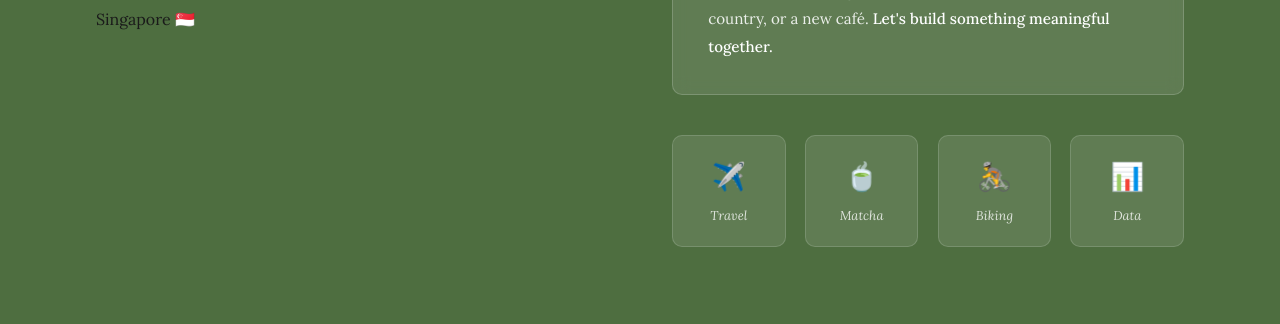
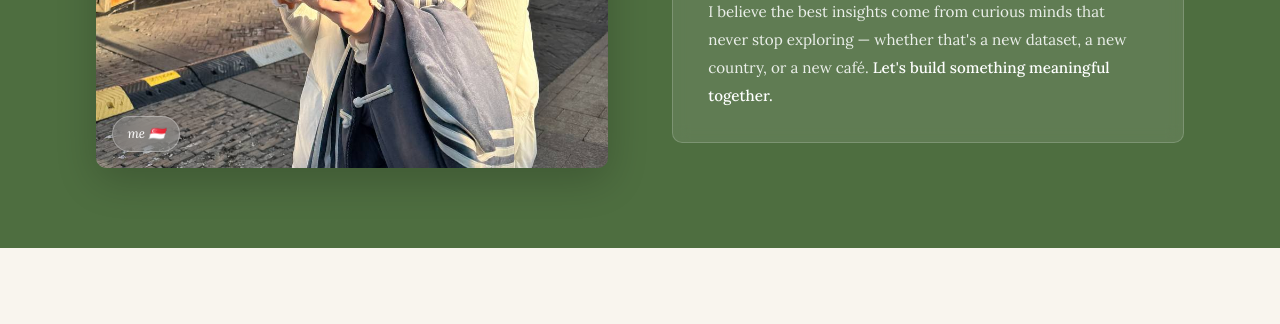
Before and after one commit to HengLiEn/LiEn_Web, a Flask app: page / in a window 1280 px wide. Shown: the part 1395-1719 px from the top of the page. Run offline with Flask 3, Linux system fonts and the light colour scheme.

Commit message:
made edits to html

```diff
--- a/app.py
+++ b/app.py
@@ -7,11 +7,7 @@ app = Flask(__name__)
 
 PHOTOS = {
     "hero":    "photo_2026-04-12_19-09-57.jpg",   # largest — hero right panel
-    "travel1": "photo_2026-04-12_19-10-03.jpg",
-    "travel2": "photo_2026-04-12_19-10-00.jpg",
-    "travel3": "photo_2026-04-12_19-09-52.jpg",
-    "travel4": "photo_2026-04-12_19-09-20.jpg",
-    "about":   "photo_2026-04-12_19-09-19.jpg",   # about section card
+    "about":   "photo_2026-04-12_19-51-34.jpg",   # about section card
 }
 
 @app.route("/")
--- a/static/style.css
+++ b/static/style.css
@@ -6,6 +6,7 @@
   --matcha:      #4e6e40;
   --matcha-lt:   #7da065;
   --matcha-pale: #ddecd0;
+  --matcha-deep: #3d5a30;
   --cream:       #f9f5ee;
   --warm:        #f0ece3;
   --ink:         #1a1a1a;
@@ -38,44 +42,72 @@ nav {
 .nav-links { display: flex; gap: 2.2rem; list-style: none; }
 .nav-links a { text-decoration: none; font-family: 'Lora', serif; font-size: .88rem; color: var(--ink-soft); transition: color .25s; }
 .nav-links a:hover { color: var(--matcha); }
-#hero { min-height: 100vh; display: grid; grid-template-columns: 1fr 1fr; padding-top: 70px; position: relative; overflow: hidden; }
-.hero-left { display: flex; flex-direction: column; justify-content: center; padding: 5rem 3rem 5rem 6rem; z-index: 2; }
+
+/* ── Hero ── */
+#hero {
+  height: 100vh;
+  display: grid;
+  grid-template-columns: 1fr 1fr;
+  padding-top: 70px;
+  position: relative;
+  overflow: hidden;
+  background: var(--cream);
+}
+.hero-left { display: flex; flex-direction: column; justify-content: center; padding: 4rem 3rem 4rem 6rem; z-index: 2; }
 .hero-eyebrow { font-family: 'Lora', serif; font-size: .88rem; font-style: italic; color: var(--matcha); margin-bottom: 1.3rem; opacity: 0; animation: fadeUp .7s .2s forwards; }
 .hero-name { font-family: 'EB Garamond', Georgia, serif; font-size: clamp(3.4rem, 5.2vw, 5.8rem); font-weight: 400; line-height: 1.06; color: var(--ink); opacity: 0; animation: fadeUp .7s .35s forwards; }
 .hero-name em { font-style: italic; color: var(--matcha); }
 .hero-tagline { margin-top: 1.5rem; font-size: 1rem; line-height: 1.75; color: var(--ink-soft); max-width: 430px; opacity: 0; animation: fadeUp .7s .5s forwards; }
 .hero-pills { display: flex; gap: .6rem; flex-wrap: wrap; margin-top: 1.8rem; opacity: 0; animation: fadeUp .7s .65s forwards; }
-.pill { background: var(--matcha-pale); color: var(--matcha); border-radius: 100px; padding: .3rem 1rem; font-family: 'Lora', serif; font-size: .8rem; font-style: italic; }
+.pill { background: var(--matcha-pale); color: var(--matcha); border-radius: 100px; padding: .3rem 1rem; font-family: 'Lora', serif; font-size: .8rem; font-style: italic; border: 1px solid rgba(78,110,64,.2); }
 .hero-cta { margin-top: 2.5rem; display: flex; gap: 1rem; align-items: center; opacity: 0; animation: fadeUp .7s .8s forwards; }
 .btn { display: inline-block; padding: .75rem 2rem; border-radius: 100px; font-family: 'Lora', serif; font-size: .9rem; font-style: italic; text-decoration: none; cursor: pointer; transition: all .25s; }
 .btn-primary { background: var(--matcha); color: var(--white); border: none; }
-.btn-primary:hover { background: #3d5a30; transform: translateY(-2px); box-shadow: 0 8px 24px rgba(78,110,64,.28); }
+.btn-primary:hover { background: var(--matcha-deep); transform: translateY(-2px); box-shadow: 0 8px 24px rgba(78,110,64,.28); }
 .btn-outline { background: transparent; color: var(--matcha); border: 1.5px solid var(--matcha); }
 .btn-outline:hover { background: var(--matcha-pale); }
 .hero-right { position: relative; overflow: hidden; opacity: 0; animation: fadeIn 1s .4s forwards; }
-.hero-right img { width: 100%; height: 100%; object-fit: cover; }
-.hero-right::after { content: ''; position: absolute; inset: 0; background: linear-gradient(to right, var(--cream) 0%, transparent 38%); }
+.hero-right img { width: 100%; height: 100%; object-fit: cover; object-position: center center; }
+.hero-right::after { content: ''; position: absolute; inset: 0; background: linear-gradient(to right, var(--cream) 0%, rgba(249,245,238,.5) 30%, transparent 55%); }
 .hero-scroll { position: absolute; bottom: 2.5rem; left: 6rem; display: flex; align-items: center; gap: .8rem; font-family: 'Lora', serif; font-size: .8rem; font-style: italic; color: var(--ink-muted); opacity: 0; animation: fadeUp .7s 1.1s forwards; }
 .scroll-line { width: 40px; height: 1px; background: var(--matcha-lt); }
-#about { background: var(--matcha); padding: 5rem 6rem; display: grid; grid-template-columns: 1fr 1fr; gap: 4rem; align-items: center; position: relative; overflow: hidden; }
-#about::before { content: '抹茶'; font-family: serif; font-size: 14rem; position: absolute; right: -1rem; top: -2rem; color: rgba(255,255,255,.05); pointer-events: none; line-height: 1; }
+
+/* ── About — matcha background ── */
+#about {
+  background: var(--matcha);
+  padding: 5rem 6rem;
+  display: grid;
+  grid-template-columns: 1fr 1fr;
+  gap: 4rem;
+  align-items: center;
+  position: relative;
+  overflow: hidden;
+}
+#about::before { font-family: serif; font-size: 14rem; position: absolute; right: -1rem; top: -2rem; color: rgba(255,255,255,.05); pointer-events: none; line-height: 1; }
+.about-photo-wrap { position: relative; border-radius: var(--radius); overflow: hidden; box-shadow: 0 12px 40px rgba(0,0,0,.2); aspect-ratio: 3/4; }
+.about-photo-wrap img { width: 100%; height: 100%; object-fit: cover; object-position: top center; }
+.about-photo-badge { position: absolute; bottom: 1rem; left: 1rem; background: rgba(255,255,255,.18); backdrop-filter: blur(8px); border: 1px solid rgba(255,255,255,.3); color: var(--white); font-family: 'Lora', serif; font-size: .82rem; font-style: italic; padding: .4rem .9rem; border-radius: 100px; }
 .about-label { font-family: 'Lora', serif; font-size: .85rem; font-style: italic; color: var(--matcha-pale); margin-bottom: .9rem; }
 .about-title { font-family: 'EB Garamond', Georgia, serif; font-size: clamp(2.2rem, 3.5vw, 3.2rem); font-weight: 400; line-height: 1.2; color: var(--white); }
 .about-title em { font-style: italic; color: #b2d89a; }
-.about-dialog { background: rgba(255,255,255,.10); border: 1px solid rgba(255,255,255,.18); border-radius: var(--radius); padding: 2rem 2.2rem; backdrop-filter: blur(8px); }
+.about-dialog { background: rgba(255,255,255,.10); border: 1px solid rgba(255,255,255,.18); border-radius: var(--radius); padding: 2rem 2.2rem; backdrop-filter: blur(8px); margin-top: 1.5rem; }
 .dialog-quote { font-family: 'EB Garamond', serif; font-size: 3.5rem; line-height: 1; color: #b2d89a; margin-bottom: .4rem; }
 .dialog-text { font-family: 'Lora', serif; font-size: .95rem; line-height: 1.85; color: rgba(255,255,255,.88); }
 .dialog-text strong { color: var(--white); font-weight: 500; }
-.about-hobbies { display: flex; gap: 1.2rem; margin-top: 2.5rem; flex-wrap: wrap; }
-.hobby-card { display: flex; flex-direction: column; align-items: center; gap: .5rem; background: rgba(255,255,255,.10); border-radius: var(--radius); padding: 1.2rem 1.5rem; flex: 1; min-width: 100px; border: 1px solid rgba(255,255,255,.15); transition: background .25s, transform .25s; }
+.about-hobbies { display: grid; grid-template-columns: repeat(4, 1fr); gap: 1.2rem; margin-top: 2.5rem; }
+.hobby-card { display: flex; flex-direction: column; align-items: center; gap: .5rem; background: rgba(255,255,255,.10); border-radius: var(--radius); padding: 1.2rem 1.5rem; border: 1px solid rgba(255,255,255,.15); transition: background .25s, transform .25s; }
 .hobby-card:hover { background: rgba(255,255,255,.18); transform: translateY(-3px); }
 .hobby-emoji { font-size: 1.7rem; }
 .hobby-name { font-family: 'Lora', serif; font-size: .8rem; font-style: italic; color: rgba(255,255,255,.80); }
-.section { padding: 5rem 6rem; }
+
+/* ── Generic sections ── */
+.section { padding: 5rem 6rem; background: var(--cream); }
 .section-alt { background: var(--warm); }
 .section-label { font-family: 'Lora', serif; font-size: .85rem; font-style: italic; color: var(--matcha); margin-bottom: .7rem; }
 .section-title { font-family: 'EB Garamond', Georgia, serif; font-size: clamp(2rem, 3vw, 2.8rem); font-weight: 400; line-height: 1.2; color: var(--ink); margin-bottom: 3rem; }
 .section-title em { font-style: italic; color: var(--matcha); }
+
+/* ── Education ── */
 .edu-grid { display: grid; grid-template-columns: 1fr 1fr; gap: 1.5rem; }
 .edu-card { background: var(--white); border-radius: var(--radius); padding: 2rem 2.2rem; box-shadow: var(--shadow); border-left: 4px solid var(--matcha); transition: transform .25s, box-shadow .25s; }
 .edu-card:hover { transform: translateY(-4px); box-shadow: 0 12px 40px rgba(78,110,64,.14); }
--- a/templates/index.html
+++ b/templates/index.html
@@ -19,6 +19,7 @@
   </ul>
 </nav>
 
+<!-- ── Hero ── -->
 <section id="hero">
   <div class="hero-left">
     <p class="hero-eyebrow">Business Analytics · Data · Digital</p>
@@ -36,17 +37,18 @@
     </div>
   </div>
   <div class="hero-right">
-    <img src="{{ url_for('static', filename='photos/' + photos.hero) }}" alt="Heng Li En"
+    <img src="{{ url_for('static', filename=photos.hero) }}" alt="Heng Li En"
          onerror="this.src='https://images.unsplash.com/photo-1549465220-1a8b9238cd48?w=900&q=80&fit=crop'"/>
   </div>
   <div class="hero-scroll"><div class="scroll-line"></div> Scroll to explore</div>
 </section>
 
+<!-- ── About ── -->
 <section id="about">
   <div class="about-photo-wrap">
-    <img src="{{ url_for('static', filename='photos/' + photos.about) }}" alt="Li En"
+    <img src="{{ url_for('static', filename=photos.about) }}" alt="Li En"
          onerror="this.src='https://images.unsplash.com/photo-1508009603885-50cf7c8dd0d5?w=600&q=80&fit=crop'"/>
-    <div class="about-photo-badge">Singapore &#127480;&#127468;</div>
+    <div class="about-photo-badge">me &#127480;&#127468;</div>
   </div>
   <div>
     <p class="about-label">A little about me</p>
@@ -59,39 +61,11 @@
         I believe the best insights come from curious minds that never stop exploring — whether that's a new dataset, a new country, or a new café. <strong>Let's build something meaningful together.</strong>
       </p>
     </div>
-    <div class="about-hobbies">
-      <div class="hobby-card"><span class="hobby-emoji">&#9992;&#65039;</span><span class="hobby-name">Travel</span></div>
-      <div class="hobby-card"><span class="hobby-emoji">&#127861;</span><span class="hobby-name">Matcha</span></div>
-      <div class="hobby-card"><span class="hobby-emoji">&#128692;</span><span class="hobby-name">Biking</span></div>
-      <div class="hobby-card"><span class="hobby-emoji">&#128202;</span><span class="hobby-name">Data</span></div>
-    </div>
+
   </div>
 </section>
 
-<div id="travel">
-  <div class="travel-img">
-    <img src="{{ url_for('static', filename='photos/' + photos.travel1) }}" alt="Travel 1"
-         onerror="this.src='https://images.unsplash.com/photo-1492571350019-22de08371fd3?w=600&q=80&fit=crop'"/>
-    <span class="travel-label">Adventures</span>
-  </div>
-  <div class="travel-img">
-    <img src="{{ url_for('static', filename='photos/' + photos.travel2) }}" alt="Travel 2"
-         onerror="this.src='https://images.unsplash.com/photo-1555400038-63f5ba517a47?w=600&q=80&fit=crop'"/>
-    <span class="travel-label">Wanderlust</span>
-  </div>
-  <div class="travel-img">
-    <img src="{{ url_for('static', filename='photos/' + photos.travel3) }}" alt="Travel 3"
-         onerror="this.src='https://images.unsplash.com/photo-1464822759023-fed622ff2c3b?w=600&q=80&fit=crop'"/>
-    <span class="travel-label">On the move</span>
-  </div>
-  <div class="travel-img">
-    <img src="{{ url_for('static', filename='photos/' + photos.travel4) }}" alt="Travel 4"
-         onerror="this.src='https://images.unsplash.com/photo-1508009603885-50cf7c8dd0d5?w=600&q=80&fit=crop'"/>
-    <span class="travel-label">Explore</span>
-  </div>
-  <div class="travel-overlay">&#9992; Wanderlust</div>
-</div>
-
+<!-- ── Education ── -->
 <section class="section reveal" id="education">
   <p class="section-label">Academic background</p>
   <h2 class="section-title">Education &amp; <em>qualifications</em></h2>
@@ -114,7 +88,8 @@
   </div>
 </section>
 
-<section class="section section-warm reveal" id="skills">
+<!-- ── Skills ── -->
+<section class="section section-alt reveal" id="skills">
   <p class="section-label">Technical toolkit</p>
   <h2 class="section-title">Skills &amp; <em>technologies</em></h2>
   <div class="skills-grid">
@@ -145,6 +120,7 @@
   </div>
 </section>
 
+<!-- ── Experience ── -->
 <section class="section reveal" id="experience">
   <p class="section-label">Professional journey</p>
   <h2 class="section-title">Work <em>experience</em></h2>
@@ -231,6 +207,7 @@
   </div>
 </section>
 
+<!-- ── Testimonials ── -->
 <section id="testimonials">
   <p class="section-label">What others say</p>
   <h2 class="section-title" style="color:var(--white)">Words of <em style="color:#b8d89e">commendation</em></h2>
@@ -262,7 +239,8 @@
   </div>
 </section>
 
-<section class="section section-warm reveal" id="certifications">
+<!-- ── Certifications ── -->
+<section class="section section-alt reveal" id="certifications">
   <p class="section-label">Credentials</p>
   <h2 class="section-title">Certifications &amp; <em>awards</em></h2>
   <div class="cert-grid">
@@ -274,6 +252,7 @@
   </div>
 </section>
 
+<!-- ── CCA ── -->
 <section class="section reveal" id="cca">
   <p class="section-label">Leadership &amp; activities</p>
   <h2 class="section-title">Co-curricular <em>activities</em></h2>
@@ -317,13 +296,17 @@
   </div>
 </section>
 
+<!-- ── Footer / Contact ── -->
 <footer id="contact">
   <div>
     <div class="footer-title">Let's <em>connect</em><br/>and create.</div>
-    <p class="footer-sub">Open to full-time roles from June 2026 onwards.<br/>Always up for a matcha chat &#9749;</p>
+    <p class="footer-sub">Always up for a matcha chat &#9749;</p>
   </div>
   <div class="contact-items">
-    <div class="contact-item"><div class="contact-icon">&#128231;</div><a href="mailto:henglien@gmail.com">henglien@gmail.com</a></div>
+    <div class="contact-item">
+      <div class="contact-icon">&#128231;</div>
+      <a href="mailto:henglien@example.com">henglien@example.com</a>
+    </div>
     <div class="contact-item"><div class="contact-icon">&#128241;</div><span>+65 9759 3355</span></div>
     <div class="contact-item"><div class="contact-icon">&#128205;</div><span>Singapore &#127480;&#127468;</span></div>
     <div class="contact-item"><div class="contact-icon">&#127891;</div><span>Nanyang Technological University · May 2026</span></div>
@@ -332,23 +315,30 @@
 </footer>
 
 <script>
+  // Scroll reveal
   const reveals = document.querySelectorAll('.reveal');
   const observer = new IntersectionObserver(entries => {
-    entries.forEach(e => { if (e.isIntersecting) { e.target.classList.add('visible'); observer.unobserve(e.target); } });
+    entries.forEach(e => {
+      if (e.isIntersecting) {
+        e.target.classList.add('visible');
+        observer.unobserve(e.target);
+      }
+    });
   }, { threshold: 0.1 });
   reveals.forEach(el => observer.observe(el));
 
+  // Active nav highlight
   const sections = document.querySelectorAll('section[id], footer[id]');
   const navLinks = document.querySelectorAll('.nav-links a');
   const secObs = new IntersectionObserver(entries => {
     entries.forEach(e => {
       if (e.isIntersecting) {
         navLinks.forEach(l => l.style.color = '');
-        const a = document.querySelector(`.nav-links a[href="#${e.target.id}"]`);
-        if (a) a.style.color = 'var(--matcha)';
+        const active = document.querySelector(`.nav-links a[href="#${e.target.id}"]`);
+        if (active) active.style.color = 'var(--matcha)';
       }
     });
-  }, { rootMargin: '-40% 0px -40% 0px' });
+  }, { threshold: 0.35 });
   sections.forEach(s => secObs.observe(s));
 </script>
 </body>
```
Also changed, not shown: other parts of static/style.css (+60 -20 lines), static/photo_2026-04-12_19-09-19.jpg (deleted), static/photo_2026-04-12_19-51-34.jpg (added).
